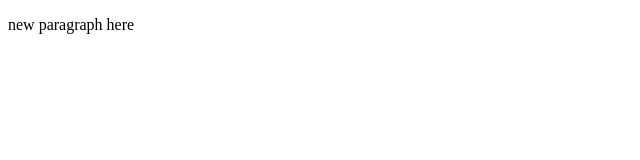
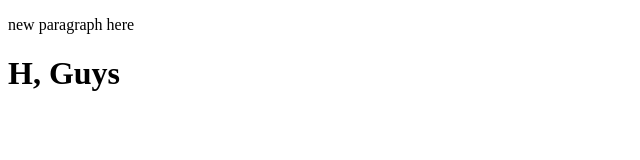
Before and after one commit to Sonukamble/localfile, a plain HTML site: page index.html in a window 1280 px wide. Shown: the whole page, without its empty margins (0-640 px from the left). Drawn offline with Linux system fonts and the light colour scheme.

Commit message:
Add new dat

```diff
--- a/index.html
+++ b/index.html
@@ -7,5 +7,6 @@
 </head>
 <body>
     <p>new paragraph here</p>
+    <h1>H, Guys</h1>
 </body>
 </html>
```
